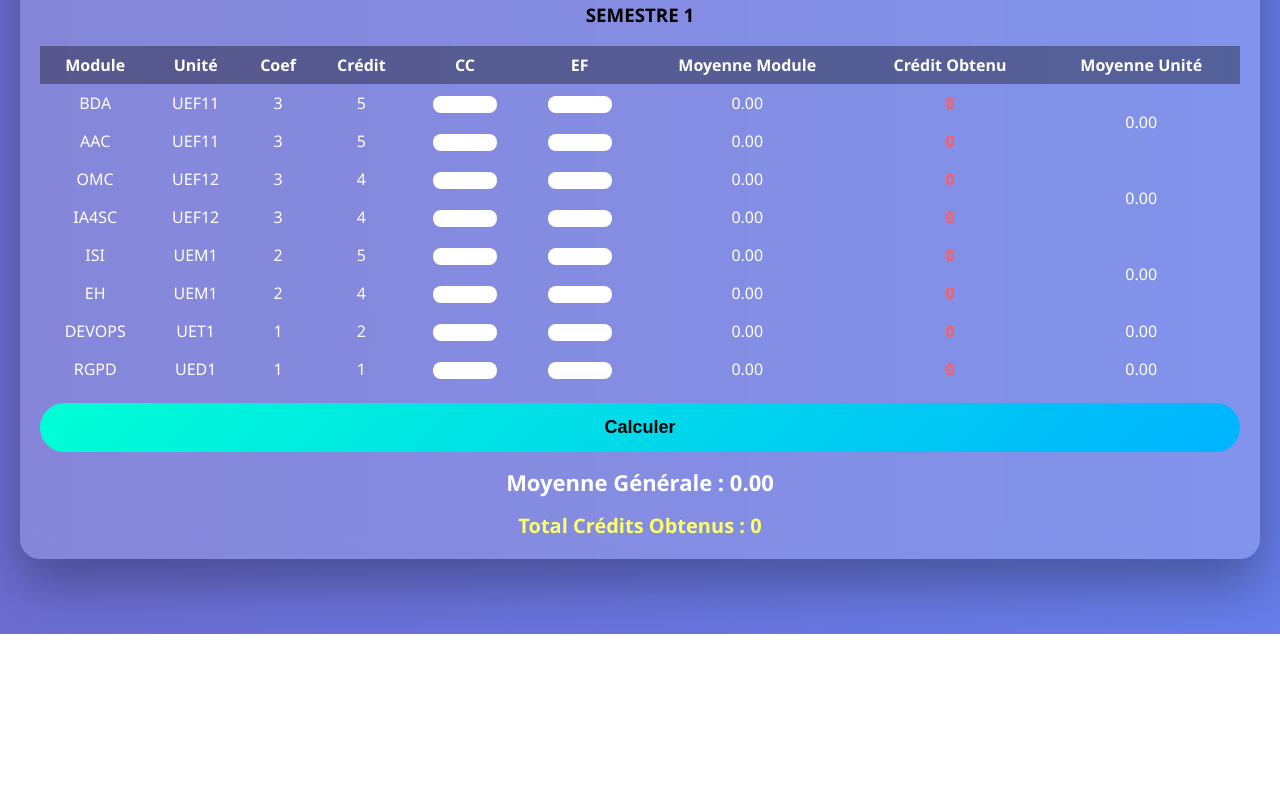
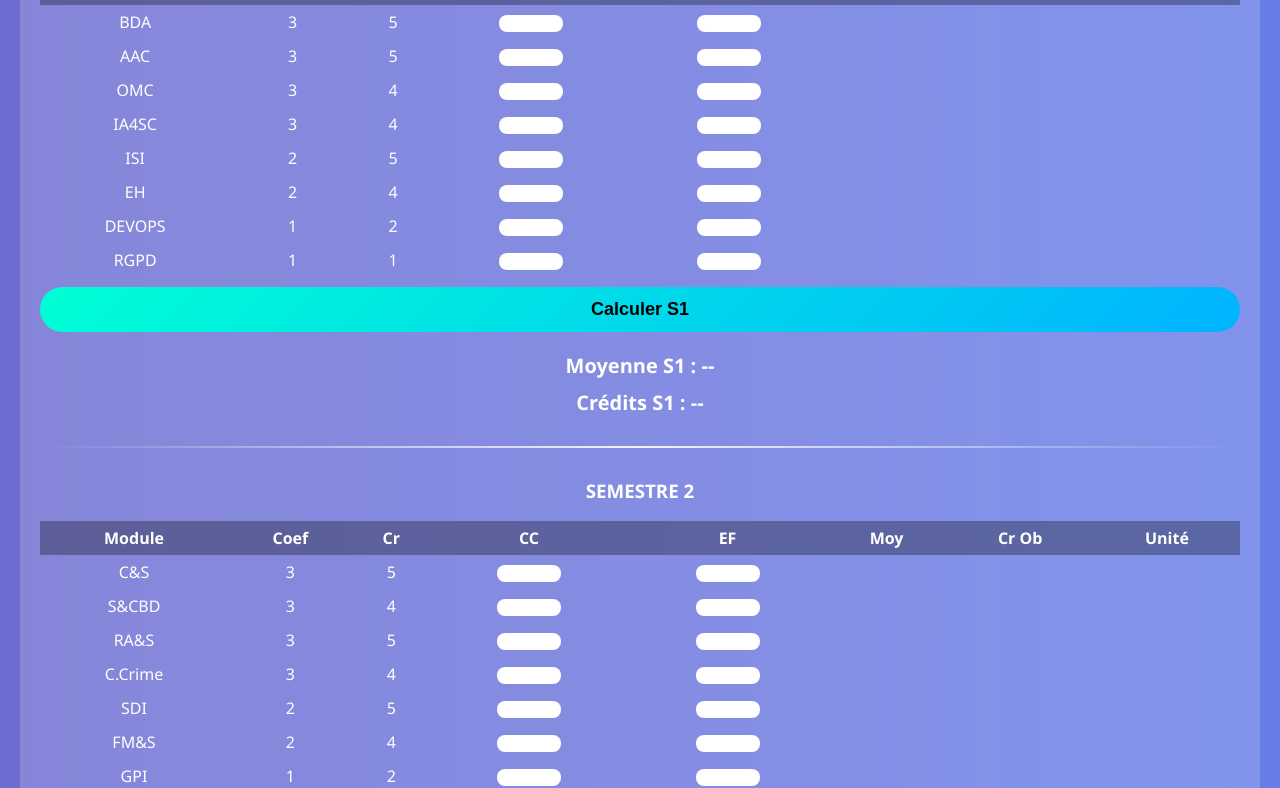
Before and after one commit to SaraSF31/Moyenne_M1, a plain HTML site: page index.html in a window 1280 px wide. Shown: the part 166-954 px from the top of the page. Before the commit the page ends 800 px from the top, so only its background shows below. Drawn offline with Linux system fonts and the light colour scheme.

Commit message:
Update index.html

```diff
--- a/index.html
+++ b/index.html
@@ -9,7 +9,7 @@
 body{
   margin:0;
   min-height:100vh;
-    font-family:Segoe UI, sans-serif;
+  font-family:Segoe UI,sans-serif;
   background:linear-gradient(270deg,#667eea,#764ba2,#43cea2);
   background-size:600% 600%;
   animation:bg 12s ease infinite;
@@ -23,34 +23,22 @@ body{
   100%{background-position:0% 50%}
 }
 .container{
-    background:rgba(255,255,255,0.18);
+  background:rgba(255,255,255,.18);
   backdrop-filter:blur(15px);
   border-radius:20px;
   padding:20px;
   width:95%;
   max-width:1200px;
-    box-shadow:0 25px 50px rgba(0,0,0,.3);
 }
-h2{
-    color:white;
-    text-align:center;
-}
-H3{
-    color:rgb(0, 0, 0);
-    text-align:center;
-}
-.table-wrap{overflow-x:auto}
+h2,h3{text-align:center;color:white}
 table{
   width:100%;
   border-collapse:collapse;
   color:white;
   min-width:900px;
 }
-th,td{
-    padding:8px;
-    text-align:center;
-}
-th{background:rgba(0,0,0,.35)}
+th,td{padding:6px;text-align:center}
+th{background:rgba(0,0,0,.3)}
 input{
   width:60px;
   border-radius:8px;
@@ -58,17 +46,11 @@ input{
   text-align:center;
   font-weight:bold;
 }
-input:focus{
-    outline:none;
-    box-shadow:0 0 10px #00ffd5;
-}
-.success{color:#00ff9c;font-weight:bold;transition:0.3s;}
-.fail{color:#ff5c5c;font-weight:bold;transition:0.3s;}
-
+input:focus{outline:none;box-shadow:0 0 8px #00ffd5}
 button{
   width:100%;
-    margin-top:15px;
-    padding:14px;
+  margin:10px 0;
+  padding:12px;
   font-size:18px;
   font-weight:bold;
   border:none;
@@ -77,160 +59,207 @@ button{
   cursor:pointer;
 }
 button:hover{
-    transform:scale(1.01);
+  transform:scale(1.02);
   box-shadow:0 0 25px #00ffd5;
 }
+.success{color:#00ff9c;font-weight:bold}
+.fail{color:#ff5c5c;font-weight:bold}
+.result,.total{text-align:center;font-size:20px;font-weight:bold;color:white;margin-top:10px}
+.admis{color:#00ff9c}
+.ajourne{color:#ff5c5c}
 
-.result{
-    margin-top:15px;
-    text-align:center;
-    font-size:22px;
-    font-weight:bold;
-    color:white;
+.separator{
+  border:none;
+  height:2px;
+  margin:30px 0;
+  background:linear-gradient(
+    to right,
+    transparent,
+    rgba(255,255,255,0.9),
+    transparent
+  );
 }
 
-.total-credits{
-    margin-top:15px;
-    text-align:center;
-    font-size:20px;
-    font-weight:bold;
-    color:#ffff66;
+@media(max-width:768px){
+  table{min-width:100%}
+  input{width:50px}
 }
 </style>
 </head>
 
 <body>
+<div class="container">
+<h2>Moyennes M1 SC</h2>
 
-<div class="container">
-<h2>Moyennes M1 SC </h2>
-<H3>SEMESTRE 1</H3>
-
-<div class="table-wrap">
+<!-- ================= SEMESTRE 1 ================= -->
+<h3>SEMESTRE 1</h3>
 <table>
 <tr>
-<th>Module</th>
-<th>Unité</th>
-<th>Coef</th>
-<th>Crédit</th>
-<th>CC</th>
-<th>EF</th>
-<th>Moyenne Module</th>
-<th>Crédit Obtenu</th>
-<th>Moyenne Unité</th>
+<th>Module</th><th>Coef</th><th>Cr</th><th>CC</th><th>EF</th>
+<th>Moy</th><th>Cr Ob</th><th>Unité</th>
 </tr>
 
+<tr><td>BDA</td><td>3</td><td>5</td>
+<td><input id="s1_cc1"></td><td><input id="s1_ef1"></td>
+<td id="s1_m1"></td><td id="s1_cr1"></td><td rowspan="2" id="s1_uef11"></td></tr>
+
+<tr><td>AAC</td><td>3</td><td>5</td>
+<td><input id="s1_cc2"></td><td><input id="s1_ef2"></td>
+<td id="s1_m2"></td><td id="s1_cr2"></td></tr>
+
+<tr><td>OMC</td><td>3</td><td>4</td>
+<td><input id="s1_cc3"></td><td><input id="s1_ef3"></td>
+<td id="s1_m3"></td><td id="s1_cr3"></td><td rowspan="2" id="s1_uef12"></td></tr>
+
+<tr><td>IA4SC</td><td>3</td><td>4</td>
+<td><input id="s1_cc4"></td><td><input id="s1_ef4"></td>
+<td id="s1_m4"></td><td id="s1_cr4"></td></tr>
+
+<tr><td>ISI</td><td>2</td><td>5</td>
+<td><input id="s1_cc5"></td><td><input id="s1_ef5"></td>
+<td id="s1_m5"></td><td id="s1_cr5"></td><td rowspan="2" id="s1_uem1"></td></tr>
+
+<tr><td>EH</td><td>2</td><td>4</td>
+<td><input id="s1_cc6"></td><td><input id="s1_ef6"></td>
+<td id="s1_m6"></td><td id="s1_cr6"></td></tr>
+
+<tr><td>DEVOPS</td><td>1</td><td>2</td>
+<td><input id="s1_cc7"></td><td><input id="s1_ef7"></td>
+<td id="s1_m7"></td><td id="s1_cr7"></td><td id="s1_uet1"></td></tr>
+
+<tr><td>RGPD</td><td>1</td><td>1</td>
+<td><input id="s1_cc8"></td><td><input id="s1_ef8"></td>
+<td id="s1_m8"></td><td id="s1_cr8"></td><td id="s1_ued1"></td></tr>
+</table>
+
+<button onclick="calculerS1()">Calculer S1</button>
+<div class="result">Moyenne S1 : <span id="mgS1">--</span></div>
+<div class="total">Crédits S1 : <span id="crS1">--</span></div>
+
+<hr class="separator">
+
+<!-- ================= SEMESTRE 2 ================= -->
+<h3>SEMESTRE 2</h3>
+<table>
 <tr>
-<td>BDA</td><td>UEF11</td><td>3</td><td>5</td>
-<td><input id="cc1"></td><td><input id="ef1"></td>
-<td id="m1"></td><td id="cr1"></td><td rowspan="2" id="uef11"></td>
+<th>Module</th><th>Coef</th><th>Cr</th><th>CC</th><th>EF</th>
+<th>Moy</th><th>Cr Ob</th><th>Unité</th>
 </tr>
 
-<tr>
-<td>AAC</td><td>UEF11</td><td>3</td><td>5</td>
-<td><input id="cc2"></td><td><input id="ef2"></td>
-<td id="m2"></td><td id="cr2"></td>
-</tr>
+<tr><td>C&S</td><td>3</td><td>5</td>
+<td><input id="s2_cc1"></td><td><input id="s2_ef1"></td>
+<td id="s2_m1"></td><td id="s2_cr1"></td><td rowspan="2" id="s2_uef21"></td></tr>
 
-<tr>
-<td>OMC</td><td>UEF12</td><td>3</td><td>4</td>
-<td><input id="cc3"></td><td><input id="ef3"></td>
-<td id="m3"></td><td id="cr3"></td><td rowspan="2" id="uef12"></td>
-</tr>
+<tr><td>S&CBD</td><td>3</td><td>4</td>
+<td><input id="s2_cc2"></td><td><input id="s2_ef2"></td>
+<td id="s2_m2"></td><td id="s2_cr2"></td></tr>
 
-<tr>
-<td>IA4SC</td><td>UEF12</td><td>3</td><td>4</td>
-<td><input id="cc4"></td><td><input id="ef4"></td>
-<td id="m4"></td><td id="cr4"></td>
-</tr>
+<tr><td>RA&S</td><td>3</td><td>5</td>
+<td><input id="s2_cc3"></td><td><input id="s2_ef3"></td>
+<td id="s2_m3"></td><td id="s2_cr3"></td><td rowspan="2" id="s2_uef22"></td></tr>
 
-<tr>
-<td>ISI</td><td>UEM1</td><td>2</td><td>5</td>
-<td><input id="cc5"></td><td><input id="ef5"></td>
-<td id="m5"></td><td id="cr5"></td><td rowspan="2" id="uem1"></td>
-</tr>
+<tr><td>C.Crime</td><td>3</td><td>4</td>
+<td><input id="s2_cc4"></td><td><input id="s2_ef4"></td>
+<td id="s2_m4"></td><td id="s2_cr4"></td></tr>
 
-<tr>
-<td>EH</td><td>UEM1</td><td>2</td><td>4</td>
-<td><input id="cc6"></td><td><input id="ef6"></td>
-<td id="m6"></td><td id="cr6"></td>
-</tr>
+<tr><td>SDI</td><td>2</td><td>5</td>
+<td><input id="s2_cc5"></td><td><input id="s2_ef5"></td>
+<td id="s2_m5"></td><td id="s2_cr5"></td><td rowspan="2" id="s2_uem2"></td></tr>
 
-<tr>
-<td>DEVOPS</td><td>UET1</td><td>1</td><td>2</td>
-<td><input id="cc7"></td><td><input id="ef7"></td>
-<td id="m7"></td><td id="cr7"></td><td id="uet1"></td>
-</tr>
+<tr><td>FM&S</td><td>2</td><td>4</td>
+<td><input id="s2_cc6"></td><td><input id="s2_ef6"></td>
+<td id="s2_m6"></td><td id="s2_cr6"></td></tr>
 
-<tr>
-<td>RGPD</td><td>UED1</td><td>1</td><td>1</td>
-<td><input id="cc8"></td><td><input id="ef8"></td>
-<td id="m8"></td><td id="cr8"></td><td id="ued1"></td>
-</tr>
+<tr><td>GPI</td><td>1</td><td>2</td>
+<td><input id="s2_cc7"></td><td><input id="s2_ef7"></td>
+<td id="s2_m7"></td><td id="s2_cr7"></td><td id="s2_uet2"></td></tr>
+
+<tr><td>MAC</td><td>1</td><td>1</td>
+<td><input id="s2_cc8"></td><td><input id="s2_ef8"></td>
+<td id="s2_m8"></td><td id="s2_cr8"></td><td id="s2_ued2"></td></tr>
 </table>
-</div>
 
-<button onclick="calculer()">Calculer</button>
+<button onclick="calculerS2()">Calculer S2</button>
+<div class="result">Moyenne S2 : <span id="mgS2">--</span></div>
+<div class="total">Crédits S2 : <span id="crS2">--</span></div>
 
-<div class="result">
-Moyenne Générale : <span id="mg">--</span>
-</div>
+<hr class="separator">
 
-<div class="total-credits">
-Total Crédits Obtenus : <span id="totalCredits">--</span>
-</div>
+<!-- ================= RÉSULTAT FINAL ================= -->
+<h3>RÉSULTAT FINAL M1</h3>
+<div class="result">Moyenne M1 : <span id="mgM1">--</span></div>
+<div class="result">Crédits Totaux M1 : <span id="crM1">--</span></div>
+<div class="result">Décision : <span id="decM1">--</span></div>
 
 </div>
 
+<!-- ===== SCRIPT JS IDENTIQUE AU PRÉCÉDENT ===== -->
 <script>
-// Charger notes depuis localStorage
-window.onload = function(){
+const coef=[3,3,3,3,2,2,1,1];
+const credit=[5,5,4,4,5,4,2,1];
+const inputs=[...document.querySelectorAll("input")];
+
+function clamp(v){return Math.min(20,Math.max(0,v));}
+
+// Enter -> champ suivant + localStorage
+inputs.forEach((inp,i)=>{
+  if(localStorage[inp.id]) inp.value=localStorage[inp.id];
+  inp.addEventListener("input",()=>{
+    inp.value=clamp(inp.value);
+    localStorage[inp.id]=inp.value;
+  });
+  inp.addEventListener("keydown",e=>{
+    if(e.key==="Enter"){e.preventDefault();inputs[i+1]?.focus();}
+  });
+});
+
+function calculer(prefix,mg,cr){
+let moy=[],s=0,tc=0;
 for(let i=1;i<=8;i++){
-        if(localStorage.getItem("cc"+i)) document.getElementById("cc"+i).value = localStorage.getItem("cc"+i);
-        if(localStorage.getItem("ef"+i)) document.getElementById("ef"+i).value = localStorage.getItem("ef"+i);
+  let cc=clamp(+document.getElementById(`${prefix}_cc${i}`).value||0);
+  let ef=clamp(+document.getElementById(`${prefix}_ef${i}`).value||0);
+  moy[i]=cc*0.4+ef*0.6;
+  document.getElementById(`${prefix}_m${i}`).innerText=moy[i].toFixed(2);
+  let c=moy[i]>=10?credit[i-1]:0;
+  document.getElementById(`${prefix}_cr${i}`).innerText=c;
+  document.getElementById(`${prefix}_cr${i}`).className=c?"success":"fail";
+  s+=moy[i]*coef[i-1]; tc+=c;
 }
-    calculer(); // mise à jour automatique
+if(prefix==="s1"){
+  s1_uef11.innerText=((moy[1]+moy[2])/2).toFixed(2);
+  s1_uef12.innerText=((moy[3]+moy[4])/2).toFixed(2);
+  s1_uem1.innerText=((moy[5]+moy[6])/2).toFixed(2);
+  s1_uet1.innerText=moy[7].toFixed(2);
+  s1_ued1.innerText=moy[8].toFixed(2);
+}
+if(prefix==="s2"){
+  s2_uef21.innerText=((moy[1]+moy[2])/2).toFixed(2);
+  s2_uef22.innerText=((moy[3]+moy[4])/2).toFixed(2);
+  s2_uem2.innerText=((moy[5]+moy[6])/2).toFixed(2);
+  s2_uet2.innerText=moy[7].toFixed(2);
+  s2_ued2.innerText=moy[8].toFixed(2);
+}
+document.getElementById(mg).innerText=(s/18).toFixed(2);
+document.getElementById(cr).innerText=tc;
+return {m:(s/18),c:tc};
 }
 
-// Sauvegarde automatique
-for(let i=1;i<=8;i++){
-    document.getElementById("cc"+i).addEventListener("input", function(){
-        localStorage.setItem("cc"+i,this.value);
-    });
-    document.getElementById("ef"+i).addEventListener("input", function(){
-        localStorage.setItem("ef"+i,this.value);
-    });
+let S1=null,S2=null;
+function calculerS1(){S1=calculer("s1","mgS1","crS1");calculerM1();localStorage.s1=1;}
+function calculerS2(){S2=calculer("s2","mgS2","crS2");calculerM1();localStorage.s2=1;}
+
+function calculerM1(){
+if(S1&&S2){
+  let m=((S1.m+S2.m)/2).toFixed(2);
+  mgM1.innerText=m;
+  crM1.innerText=S1.c+S2.c;
+  decM1.innerHTML=m>=10?'<span class="admis">Admis</span>':'<span class="ajourne">Ajourné</span>';
+}
 }
 
-function calculer(){
-    let cc=[], ef=[], moy=[], coef=[3,3,3,3,2,2,1,1], credit=[5,5,4,4,5,4,2,1];
-    let sommeGen=0, totalCr=0;
-
-    for(let i=1;i<=8;i++){
-        cc[i]=parseFloat(document.getElementById("cc"+i).value)||0;
-        ef[i]=parseFloat(document.getElementById("ef"+i).value)||0;
-        moy[i]=(cc[i]*0.4)+(ef[i]*0.6);
-
-        document.getElementById("m"+i).innerText=moy[i].toFixed(2);
-        let crObt = (moy[i]>=10 ? credit[i-1] : 0);
-        totalCr += crObt;
-        document.getElementById("cr"+i).innerText = crObt;
-        document.getElementById("cr"+i).className = moy[i]>=10?"success":"fail";
-
-        sommeGen += moy[i]*coef[i-1];
-    }
-
-    // Moyennes unités
-    document.getElementById("uef11").innerText=((moy[1]+moy[2])/2).toFixed(2);
-    document.getElementById("uef12").innerText=((moy[3]+moy[4])/2).toFixed(2);
-    document.getElementById("uem1").innerText=((moy[5]+moy[6])/2).toFixed(2);
-    document.getElementById("uet1").innerText=moy[7].toFixed(2);
-    document.getElementById("ued1").innerText=moy[8].toFixed(2);
-
-    // Moyenne générale
-    document.getElementById("mg").innerText=(sommeGen/18).toFixed(2);
-
-    // Total crédits
-    document.getElementById("totalCredits").innerText = totalCr;
+window.onload=()=>{
+if(localStorage.s1) calculerS1();
+if(localStorage.s2) calculerS2();
 }
 </script>
 
```
Lines whose indentation alone changed are shown as unchanged.
